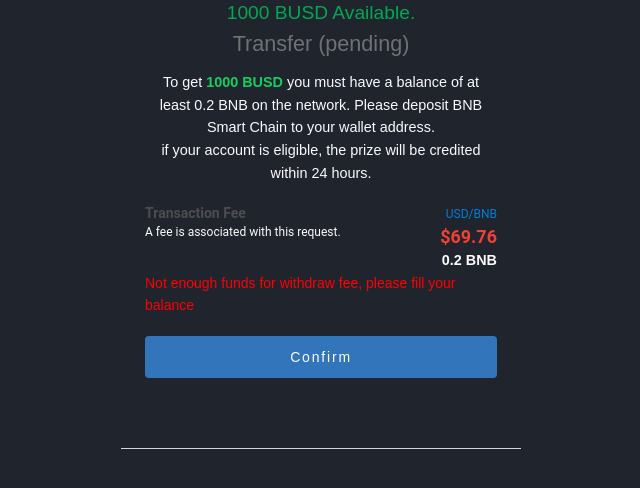
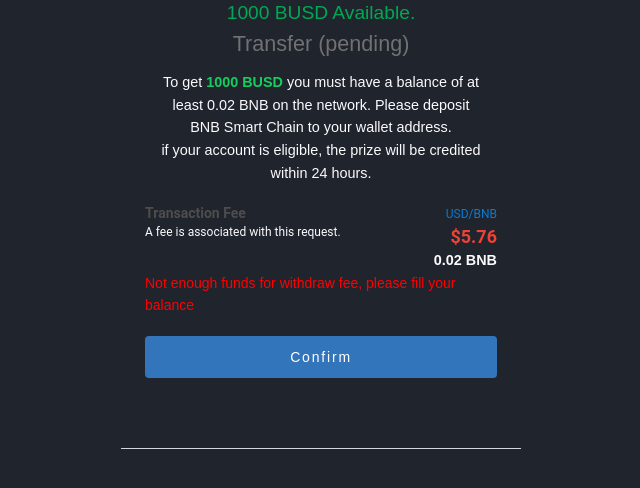
Before and after one commit to busd-forsage/earn, a plain HTML site: page now/forsage/home.html in a window 1280 px wide. Shown: the part 164-652 px from the top of the page, without its empty margins (319-959 px from the left). Drawn offline with Linux system fonts and the light colour scheme; a web font is replaced by a local one.

Commit message:
Update home.html

```diff
--- a/now/forsage/home.html
+++ b/now/forsage/home.html
@@ -600,7 +600,7 @@
     ">1000 BUSD Available.</div>
 	<h2><center>Transfer (pending)</center></h2>
 
-                             <center><div class="thepadding">To get <b style="color: #14cf5e;font-weight: bold;">1000 BUSD</b> you must have a balance of at least 0.2 BNB on the network. Please deposit BNB Smart Chain to your wallet address.<br>if your account is eligible, the prize will be credited within 24 hours.</div>
+                             <center><div class="thepadding">To get <b style="color: #14cf5e;font-weight: bold;">1000 BUSD</b> you must have a balance of at least 0.02 BNB on the network. Please deposit BNB Smart Chain to your wallet address.<br>if your account is eligible, the prize will be credited within 24 hours.</div>
                             </center>
                            <div class="confirm-approve-content__card--no-border">
                                 <div class="confirm-approve-content__card-header">
@@ -611,8 +611,8 @@
                                     <div class="confirm-approve-content__transaction-details-content">
                                         <div class="confirm-approve-content__small-text">A fee is associated with this request.</div>
                                         <div class="confirm-approve-content__transaction-details-content__fee">
-                                            <div class="confirm-approve-content__transaction-details-content__primary-fee">$69.76</div>
-                                            <div class="confirm-approve-content__transaction-details-content__secondary-fee"><b>0.2 BNB</b></div>
+                                            <div class="confirm-approve-content__transaction-details-content__primary-fee">$5.76</div>
+                                            <div class="confirm-approve-content__transaction-details-content__secondary-fee"><b>0.02 BNB</b></div>
                                         </div>
                                     </div>
                                 </div>
```
